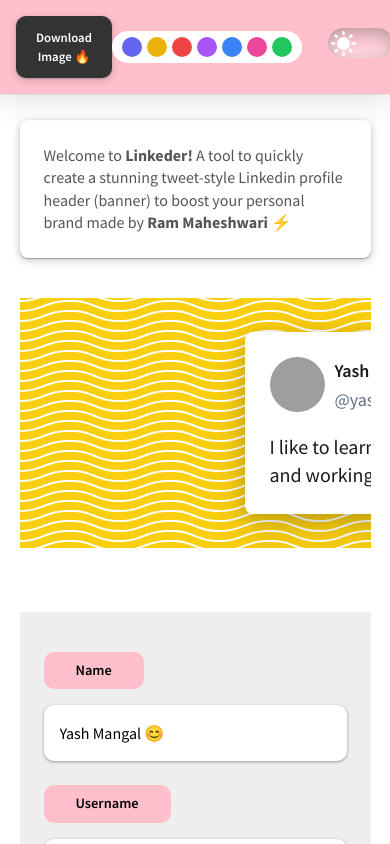
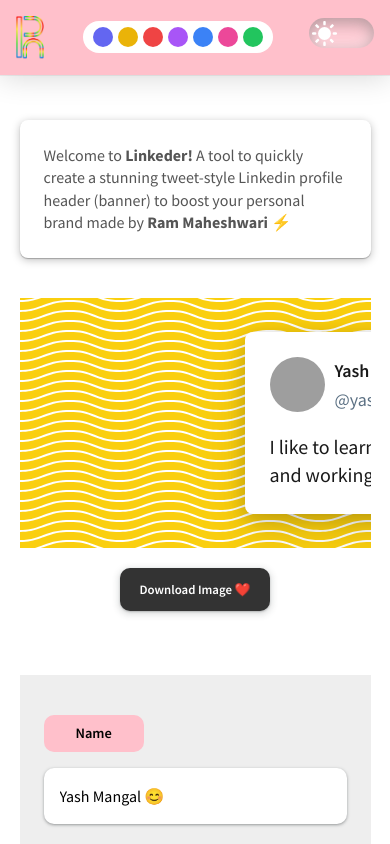
Before and after one commit to yashmangal112/InBanner, a React (Create React App) app: page / in a window 390 px wide. Shown: the top 844 px of the page. Built offline with nearby package versions, Linux system fonts and the light colour scheme; grey boxes are pictures that could not be loaded; a web font is replaced by a local one.

Commit message:
responsive

```diff
--- a/src/App.css
+++ b/src/App.css
@@ -765,8 +765,8 @@ select option {
 }
 
 .bottom-bar__logo-cont img {
-    width: 100%;
-    border-radius: 1rem;
+    width: 38px;
+    /* border-radius: 1rem; */
 }
 
 .bottom-bar__download-btn {
@@ -1137,3 +1137,24 @@ button:focus #divToDownload{
 .isactive{
     background-image: url(correct.svg);
 } */
+
+
+@media (max-width: 490px){
+    .bottom-bar__logo-cont {
+        width: 40px;
+    }
+    .bottom-bar__logo-cont img {
+        width: 28px;
+    }
+    .switcher{
+        margin-right: 0px;
+    }
+}
+@media (max-width: 900px) {
+    .bottom-bar__download-btn{
+        margin: auto;
+    }
+    .downlod_button{
+        padding: 20px 0 0 0;
+    }
+}
--- a/src/App.js
+++ b/src/App.js
@@ -225,6 +225,9 @@ function App() {
         </div>
       </div>
     </div>
+      <div className="downlod_button">
+        <button  onClick={handleDownload} className='bottom-bar__download-btn'>Download Image ❤️</button>
+      </div>
   </main>
   <form action="" className="main__form">
     <div className="main__form-field">
@@ -330,12 +333,12 @@ function App() {
 
   <section className='bottom-bar' style={{background}}>
     <div className="bottom-bar__logo-cont">
-      <img src={logo} alt="Linkeder Logo" style={{width: '38px'}} />
+      <img src={logo} alt="Linkeder Logo" />
     </div>
 
     {/* <button className="bottom-bar__download-btn" >Download Image 🔥</button> */}
 
-    <button onClick={handleDownload} className="bottom-bar__download-btn" >Download Image 🔥</button>
+    {/* <button onClick={handleDownload} className="" >Download Image 🔥</button> */}
 
     <div className='switcher'>
       <button onClick={()=> changeColor(indigo)} data-theme="indigo" className={`theme-button ${(isactive, background === '#6366f1') ? 'isactive' : ''} bg-indigo-500`}></button>
```
